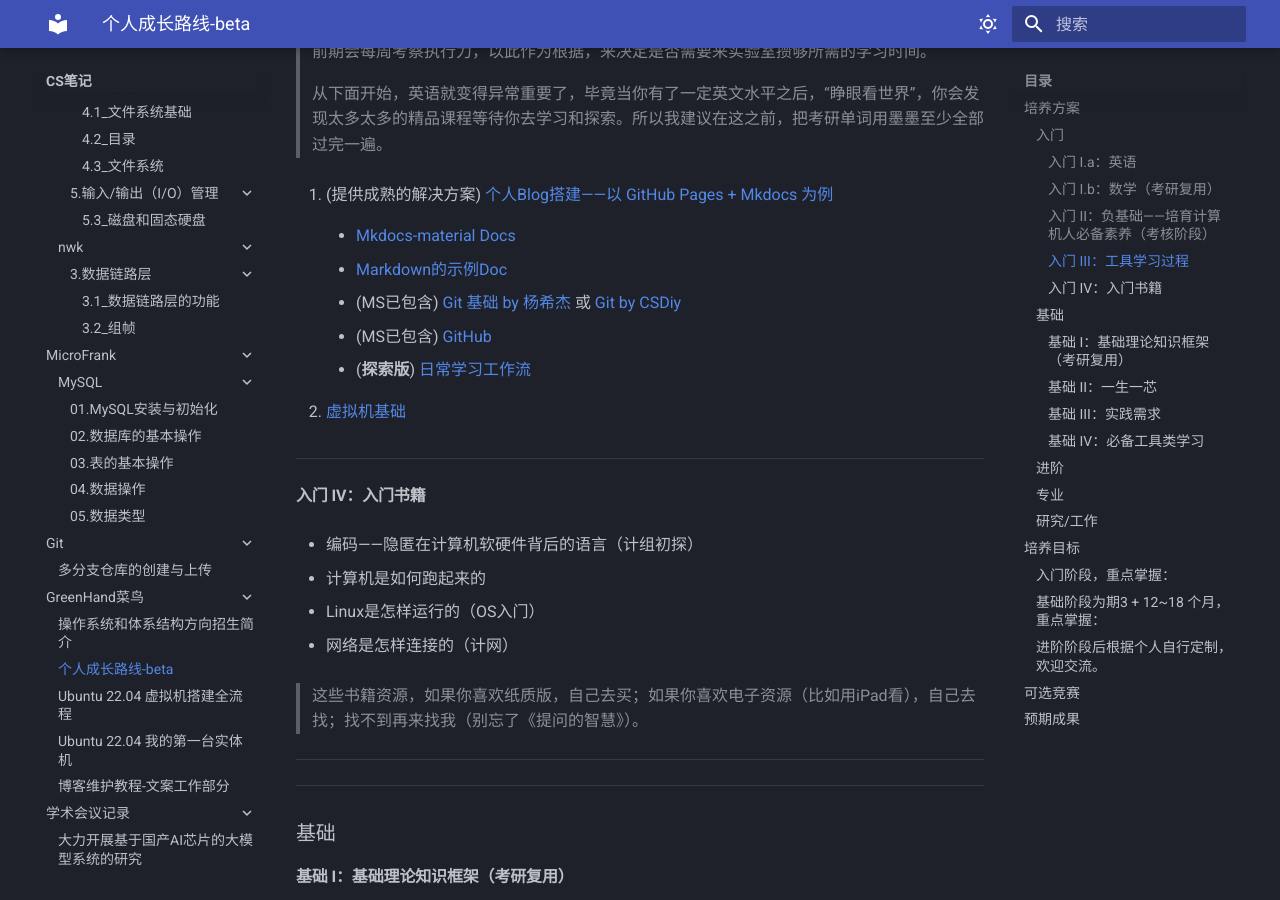
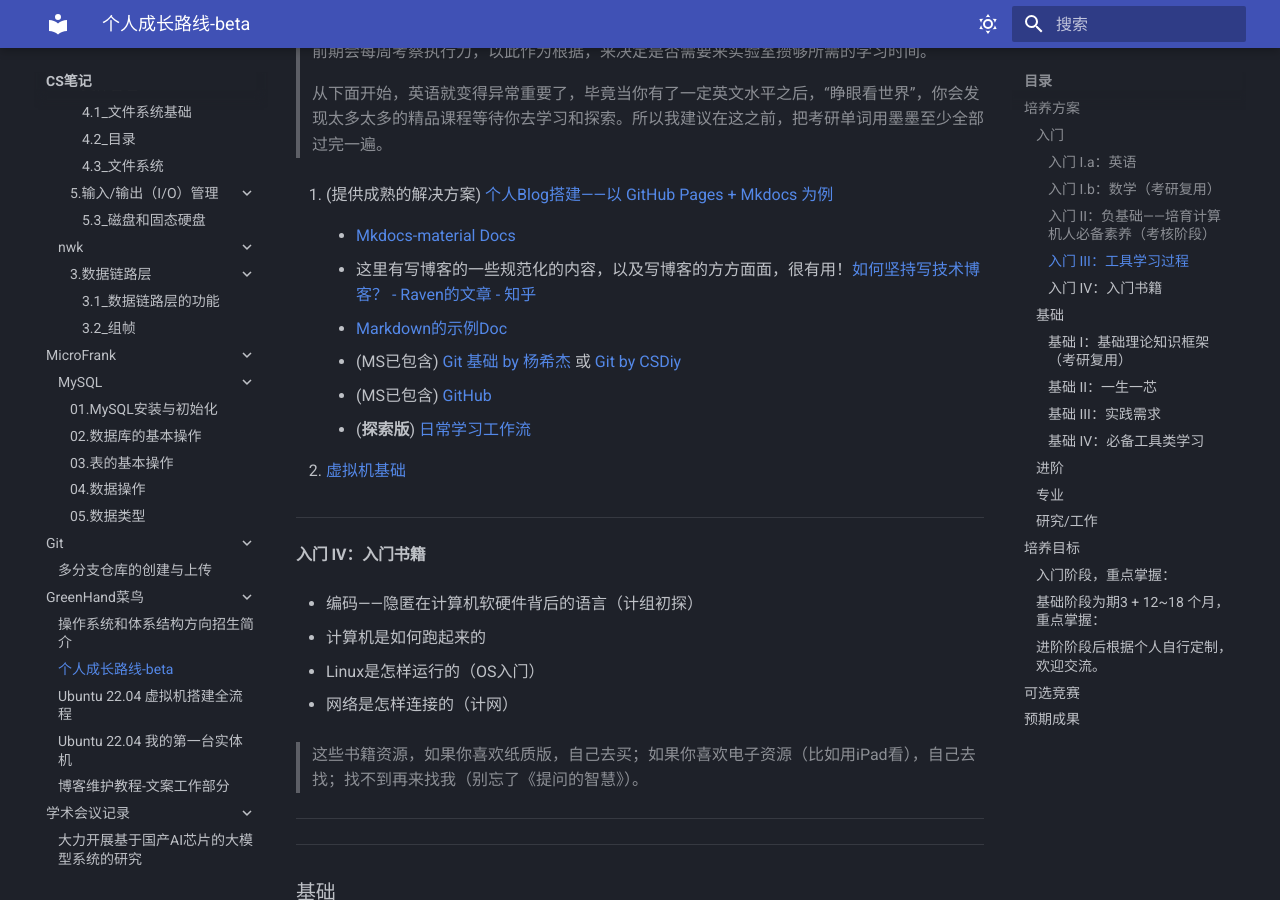
Before and after one commit to Haohahahaha/cs, an MkDocs documentation site: the page built from docs/greenhand/fertile/fertile.md, in a window 1280 px wide and 900 px high, scrolled down 3281 px. Built offline with MkDocs 1.6.1 and Material for MkDocs 9.7.7, drawn with Linux system fonts in a browser that asks for light colours.

Commit message:
2023-11-03_10:40:39 update

```diff
--- a/docs/greenhand/fertile/fertile.md
+++ b/docs/greenhand/fertile/fertile.md
@@ -133,6 +133,8 @@
 7. (提供成熟的解决方案) [个人Blog搭建——以 GitHub Pages + Mkdocs 为例](https://www.bilibili.com/video/BV1hL4y1w72r)
 
     - [Mkdocs-material Docs](https://squidfunk.github.io/mkdocs-material/)
+
+	- 这里有写博客的一些规范化的内容，以及写博客的方方面面，很有用！[如何坚持写技术博客？ - Raven的文章 - 知乎](https://zhuanlan.zhihu.com/p/497150220)
 
 	- [Markdown的示例Doc](https://markdown-it.github.io/)
 
```
